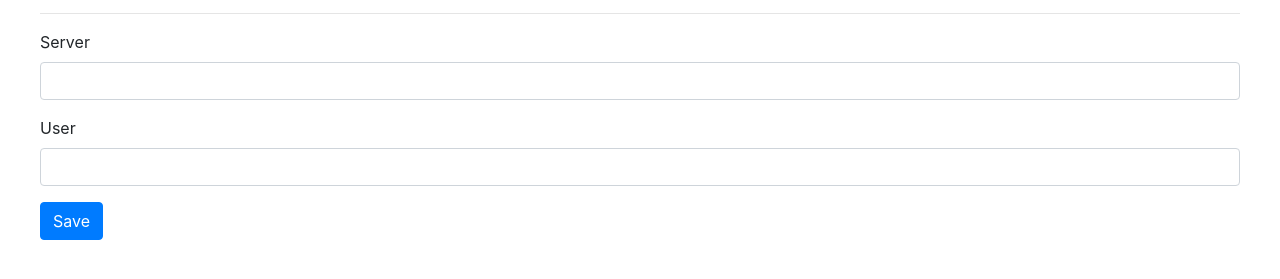
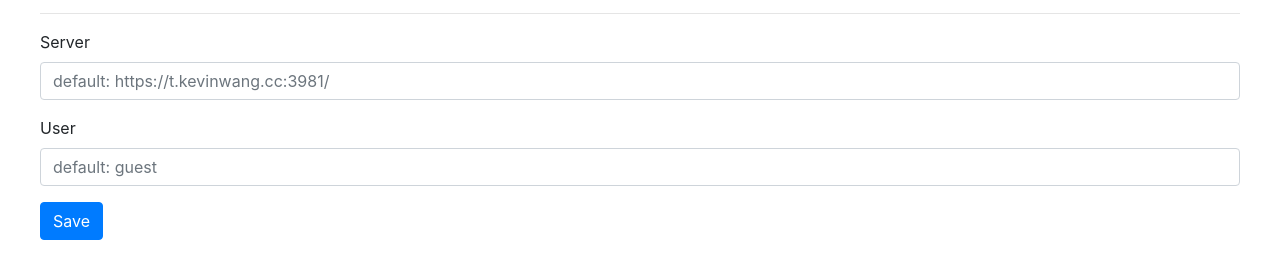
Before and after one commit to KevinWang15/breeze, a browser extension: page extension-options.html in a window 1280 px wide. Shown: the part 149-428 px from the top of the page. Drawn offline with nearby package versions, Linux system fonts and the light colour scheme.

Commit message:
add default options

```diff
--- a/extension-options.html
+++ b/extension-options.html
@@ -22,12 +22,12 @@
     <hr/>
     <div class="form-group">
         <label for="server">Server</label>
-        <input type="text" class="form-control" id="server">
+        <input type="text" class="form-control" id="server" placeholder="default: https://t.kevinwang.cc:3981/">
     </div>
 
     <div class="form-group">
         <label for="user">User</label>
-        <input type="text" class="form-control" id="user">
+        <input type="text" class="form-control" id="user" placeholder="default: guest">
     </div>
 
     <button id="submit-btn" class="btn btn-primary">Save</button>
```
Also changed, not shown: src/api/index.js (+5 -2 lines).
